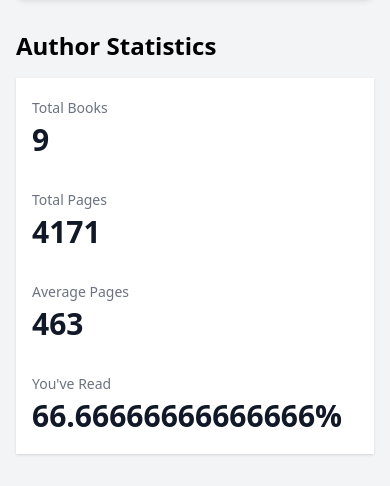
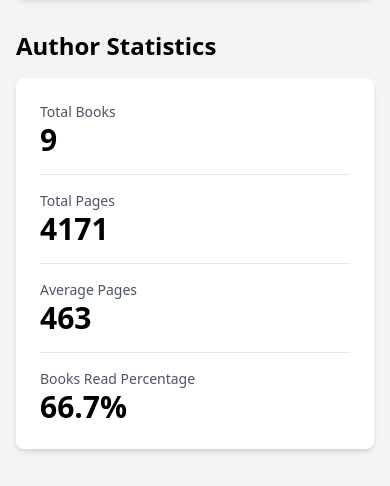
Before and after one commit to dennismenze/BookTrackerPro, a Flask app: page /author/1 in a window 390 px wide. Shown: the part 451-937 px from the top of the page. Run offline with Flask 3, Linux system fonts and the light colour scheme; a user stored in the database is signed in; some libraries are stand-ins or nearby versions.

Commit message:
Agent query: What was the output of the 'Test Author Detail' workflow?

```diff
--- a/templates/author_detail.html
+++ b/templates/author_detail.html
@@ -12,26 +12,24 @@
         </div>
         <div>
             <h2 class="text-2xl font-semibold mb-4">Author Statistics</h2>
-            <div class="bg-white shadow overflow-hidden sm:rounded-lg">
-                <div class="px-4 py-5 sm:p-6">
-                    <dl class="grid grid-cols-1 gap-x-4 gap-y-8 sm:grid-cols-2">
-                        <div class="sm:col-span-1">
-                            <dt class="text-sm font-medium text-gray-500">Total Books</dt>
-                            <dd class="mt-1 text-3xl font-semibold text-gray-900">{{ total_books }}</dd>
-                        </div>
-                        <div class="sm:col-span-1">
-                            <dt class="text-sm font-medium text-gray-500">Total Pages</dt>
-                            <dd class="mt-1 text-3xl font-semibold text-gray-900">{{ total_pages }}</dd>
-                        </div>
-                        <div class="sm:col-span-1">
-                            <dt class="text-sm font-medium text-gray-500">Average Pages</dt>
-                            <dd class="mt-1 text-3xl font-semibold text-gray-900">{{ avg_pages|round|int }}</dd>
-                        </div>
-                        <div class="sm:col-span-1">
-                            <dt class="text-sm font-medium text-gray-500">You've Read</dt>
-                            <dd class="mt-1 text-3xl font-semibold text-gray-900">{{ books_read_percentage }}%</dd>
-                        </div>
-                    </dl>
+            <div class="bg-white shadow-md rounded-lg p-6 mb-6">
+                <div class="space-y-4">
+                    <div class="border-b pb-4">
+                        <p class="text-sm text-gray-600">Total Books</p>
+                        <p class="text-3xl font-bold">{{ total_books }}</p>
+                    </div>
+                    <div class="border-b pb-4">
+                        <p class="text-sm text-gray-600">Total Pages</p>
+                        <p class="text-3xl font-bold">{{ total_pages }}</p>
+                    </div>
+                    <div class="border-b pb-4">
+                        <p class="text-sm text-gray-600">Average Pages</p>
+                        <p class="text-3xl font-bold">{{ avg_pages|round|int }}</p>
+                    </div>
+                    <div>
+                        <p class="text-sm text-gray-600">Books Read Percentage</p>
+                        <p class="text-3xl font-bold">{{ books_read_percentage|round(1) }}%</p>
+                    </div>
                 </div>
             </div>
         </div>
```
Also changed, not shown: image.png, instance/app.db.
